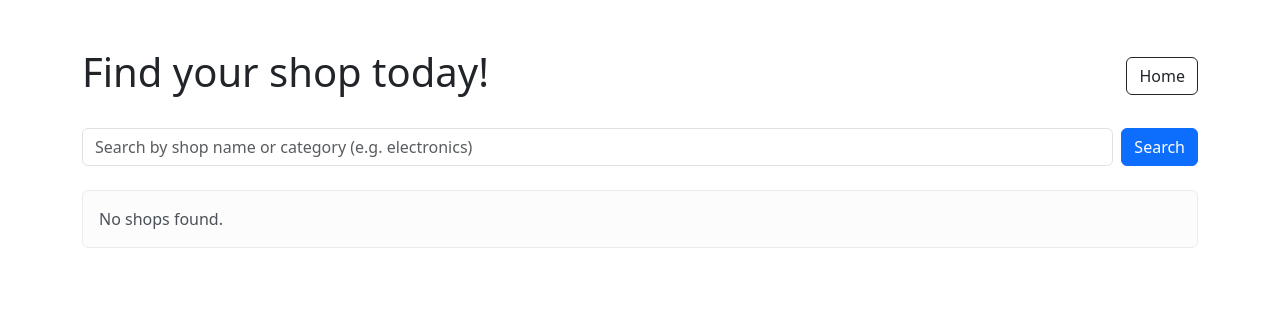
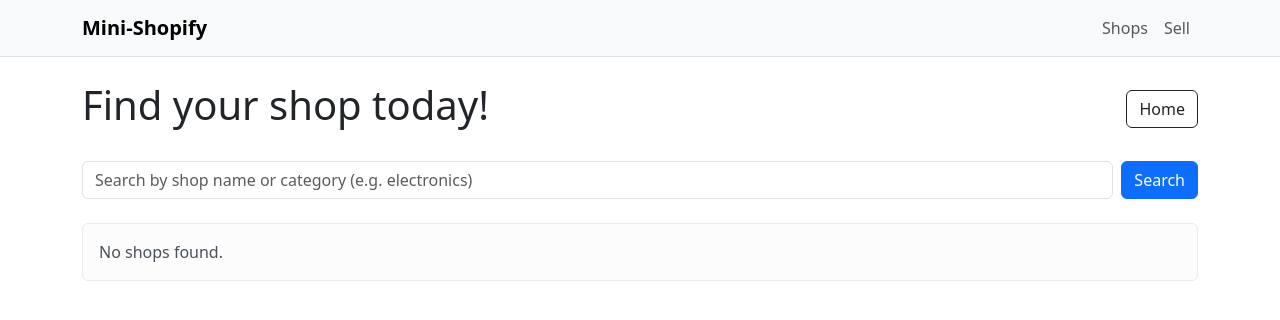
Before and after one commit to Peter-Tourkoyiannis/SYSC-4806-Group, a Spring Boot app: page /shops in a window 1280 px wide. Shown: the top 320 px of the page. Run offline with Spring Boot 4, Linux system fonts and the light colour scheme; data that the repository does not hold is empty.

Commit message:
created navbar UI and added it to homepage and shops page

```diff
--- /dev/null
+++ b/src/main/resources/templates/fragments/layout.html
@@ -0,0 +1,24 @@
+<!doctype html>
+<html lang="en" xmlns="http://www.thymeleaf.org">
+<head>
+    <meta charset="UTF-8">
+    <meta name="viewport"
+          content="width=device-width, user-scalable=no, initial-scale=1.0, maximum-scale=1.0, minimum-scale=1.0">
+    <meta http-equiv="X-UA-Compatible" content="ie=edge">
+</head>
+<body>
+
+<nav th:fragment="navbar" class="navbar navbar-expand bg-body-tertiary border-bottom mb-4">
+    <div class="container">
+        <a class="navbar-brand fw-semibold" th:href="@{/}">
+            Mini-Shopify
+        </a>
+        <div class="navbar-nav">
+            <a class="nav-link" th:href="@{/shops}">Shops</a>
+            <a class="nav-link" th:href="@{/merchant/shops/new}">Sell</a>
+        </div>
+    </div>
+</nav>
+
+</body>
+</html>
--- a/src/main/resources/templates/index.html
+++ b/src/main/resources/templates/index.html
@@ -4,12 +4,15 @@
     <title>Mini-Shopify</title>
     <link rel="stylesheet" href="https://cdn.jsdelivr.net/npm/bootstrap@5.3.0/dist/css/bootstrap.min.css">
 </head>
-<body class="container text-center mt-5">
+<body>
+<div th:replace="~{fragments/layout :: navbar}"></div>
+<main class="container">
     <h1 class="mb-4">Welcome to Mini-Shopify</h1>
     <p class="text-muted mb-4">Please select your role to continue:</p>
     <div class="d-flex justify-content-center gap-3">
         <a href="/merchant/shops/new" class="btn btn-primary btn-lg">Merchant</a>
         <a href="/shops" class="btn btn-secondary btn-lg">Customer</a>
     </div>
+</main>
 </body>
 </html>
--- a/src/main/resources/templates/shops.html
+++ b/src/main/resources/templates/shops.html
@@ -9,7 +9,9 @@
     <link rel="stylesheet" href="https://cdn.jsdelivr.net/npm/bootstrap@5.3.0/dist/css/bootstrap.min.css">
 </head>
 
-<body class="container mt-5">
+<body>
+<div th:replace="~{fragments/layout :: navbar}"></div>
+<main class="container">
     <div class="d-flex justify-content-between align-items-center mb-4">
         <h1>Find your shop today!</h1>
         <a href="/" class="btn btn-outline-dark">Home</a>
@@ -44,5 +46,6 @@
             </div>
         </div>
     </div>
+</main>
 </body>
 </html>
--- a/src/main/resources/templates/storefront.html
+++ b/src/main/resources/templates/storefront.html
@@ -9,7 +9,9 @@
     <link rel="stylesheet" href="https://cdn.jsdelivr.net/npm/bootstrap@5.3.0/dist/css/bootstrap.min.css">
 </head>
 
-<body class="container mt-5">
+<body>
+<div th:replace="~{fragments/layout :: navbar}"></div>
+<main class="container">
     <a th:href="@{/shops}" class="btn btn-link px-0 mb-3">&larr; Back to shops</a>
 
     <div class="mb-4">
@@ -45,5 +47,6 @@
             </div>
         </div>
     </div>
+</main>
 </body>
 </html>
```
